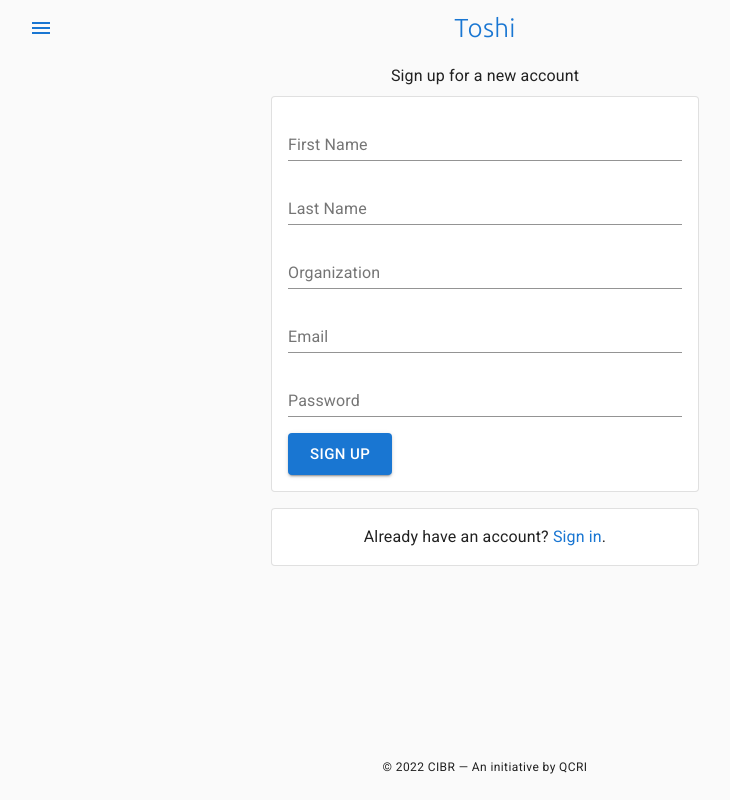
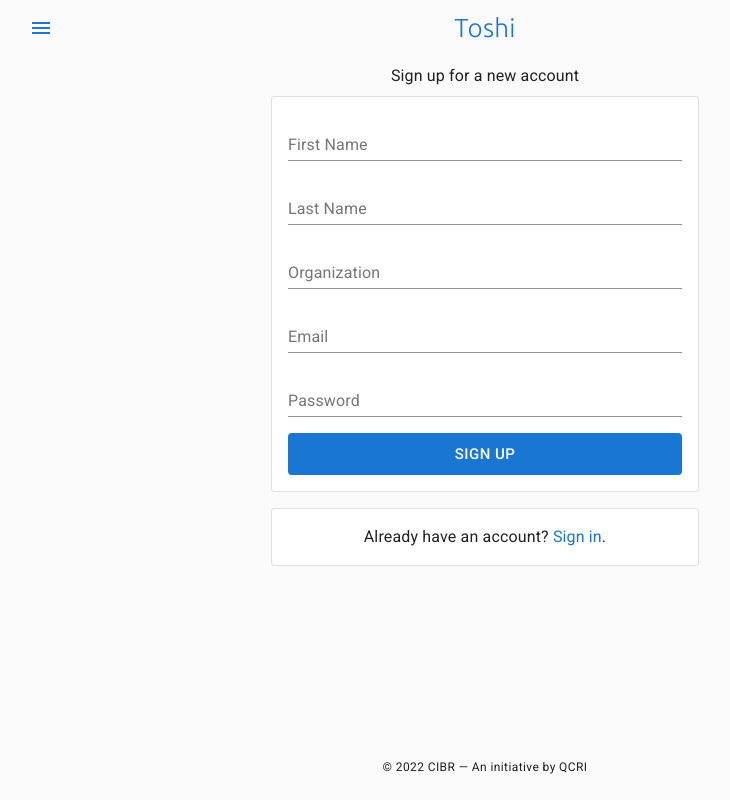
Before and after one commit to cibr-qcri/toshi, a React (Create React App) app in the folder web/: page /signup in a window 1280 px wide. Shown: the whole page, without its empty margins (155-885 px from the left). Built offline with nearby package versions, Linux system fonts and the light colour scheme; no server answers.

Commit message:
Update ButtonRaw.js

```diff
--- a/web/src/components/ButtonRaw/ButtonRaw.js
+++ b/web/src/components/ButtonRaw/ButtonRaw.js
@@ -1,5 +1,8 @@
 // React
 import React from 'react';
+
+// CLSX
+import clsx from 'clsx';
 
 // PropTypes
 import PropTypes from 'prop-types';
@@ -22,7 +25,9 @@
     <div className={classes.root}>
       <Button
         onClick={onClick}
-        className={classes.button}
+        className={clsx(classes.buttonPrimary, {
+          [classes.buttonSecondary]: color === 'secondary',
+        })}
         variant="contained"
         color={color || 'primary'}
         size="large"
```
